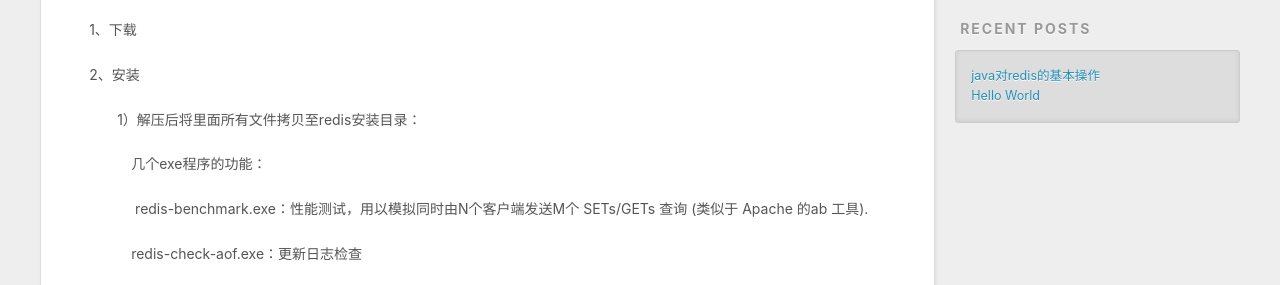
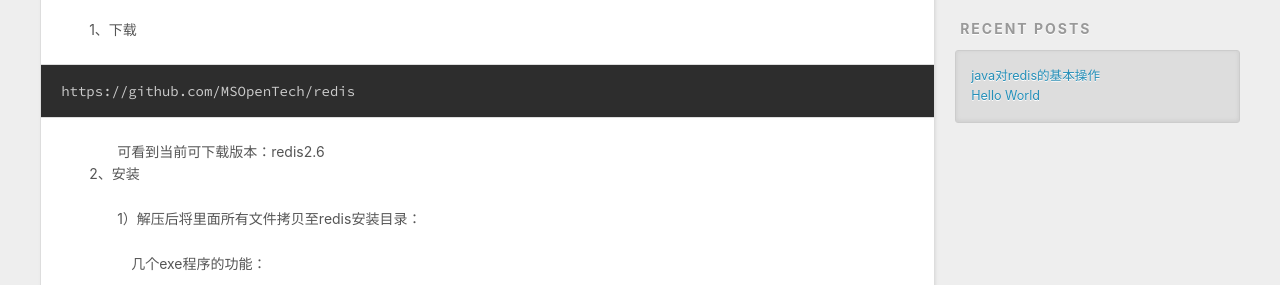
Before and after one commit to LinYsss/LinYsss.github.io, a plain HTML site: page 2018/10/17/java对redis的基本操作/index.html in a window 1280 px wide. Shown: the part 479-764 px from the top of the page. Drawn offline with nearby package versions, Linux system fonts and the light colour scheme.

Commit message:
Site updated: 2018-10-17 17:09:54

```diff
--- a/2018/10/17/java对redis的基本操作/index.html
+++ b/2018/10/17/java对redis的基本操作/index.html
@@ -7,17 +7,17 @@
 
   <title>java对redis的基本操作 | Hexo</title>
   <meta name="viewport" content="width=device-width, initial-scale=1, maximum-scale=1">
-  <meta name="description" content="一、server端安装 　　1、下载 　　2、安装 　　　　1）解压后将里面所有文件拷贝至redis安装目录：　　 　　　　　几个exe程序的功能：　　　　 　　　　　   redis-benchmark.exe：性能测试，用以模拟同时由N个客户端发送M个 SETs/GETs 查询 (类似于 Apache 的ab 工具).    　　　　　redis-check-aof.exe：更新日志检查">
+  <meta name="description" content="一、server端安装 　　1、下载 https://github.com/MSOpenTech/redis 　　　　可看到当前可下载版本：redis2.6　　2、安装 　　　　1）解压后将里面所有文件拷贝至redis安装目录：　　 　　　　　几个exe程序的功能：　　　　 　　　　　   redis-benchmark.exe：性能测试，用以模拟同时由N个客户端发送M个 SETs/GETs 查询">
 <meta property="og:type" content="article">
 <meta property="og:title" content="java对redis的基本操作">
 <meta property="og:url" content="http://yoursite.com/2018/10/17/java对redis的基本操作/index.html">
 <meta property="og:site_name" content="Hexo">
-<meta property="og:description" content="一、server端安装 　　1、下载 　　2、安装 　　　　1）解压后将里面所有文件拷贝至redis安装目录：　　 　　　　　几个exe程序的功能：　　　　 　　　　　   redis-benchmark.exe：性能测试，用以模拟同时由N个客户端发送M个 SETs/GETs 查询 (类似于 Apache 的ab 工具).    　　　　　redis-check-aof.exe：更新日志检查">
+<meta property="og:description" content="一、server端安装 　　1、下载 https://github.com/MSOpenTech/redis 　　　　可看到当前可下载版本：redis2.6　　2、安装 　　　　1）解压后将里面所有文件拷贝至redis安装目录：　　 　　　　　几个exe程序的功能：　　　　 　　　　　   redis-benchmark.exe：性能测试，用以模拟同时由N个客户端发送M个 SETs/GETs 查询">
 <meta property="og:locale" content="default">
-<meta property="og:updated_time" content="2018-10-17T09:04:05.931Z">
+<meta property="og:updated_time" content="2018-10-17T09:09:37.821Z">
 <meta name="twitter:card" content="summary">
 <meta name="twitter:title" content="java对redis的基本操作">
-<meta name="twitter:description" content="一、server端安装 　　1、下载 　　2、安装 　　　　1）解压后将里面所有文件拷贝至redis安装目录：　　 　　　　　几个exe程序的功能：　　　　 　　　　　   redis-benchmark.exe：性能测试，用以模拟同时由N个客户端发送M个 SETs/GETs 查询 (类似于 Apache 的ab 工具).    　　　　　redis-check-aof.exe：更新日志检查">
+<meta name="twitter:description" content="一、server端安装 　　1、下载 https://github.com/MSOpenTech/redis 　　　　可看到当前可下载版本：redis2.6　　2、安装 　　　　1）解压后将里面所有文件拷贝至redis安装目录：　　 　　　　　几个exe程序的功能：　　　　 　　　　　   redis-benchmark.exe：性能测试，用以模拟同时由N个客户端发送M个 SETs/GETs 查询">
 
     <link rel="alternate" href="/atom.xml" title="Hexo" type="application/atom+xml">
 
@@ -88,7 +88,8 @@
 
         <p>一、server端安装</p>
 <p>　　1、下载</p>
-<p>　　2、安装</p>
+<pre><code>https://github.com/MSOpenTech/redis
+</code></pre><p>　　　　可看到当前可下载版本：redis2.6<br>　　2、安装</p>
 <p>　　　　1）解压后将里面所有文件拷贝至redis安装目录：　　</p>
 <p>　　　　　几个exe程序的功能：　　　　</p>
 <p>　　　　　   redis-benchmark.exe：性能测试，用以模拟同时由N个客户端发送M个 SETs/GETs 查询 (类似于 Apache 的ab 工具).</p>
```
Also changed, not shown: index.html (+2 -1 lines).
